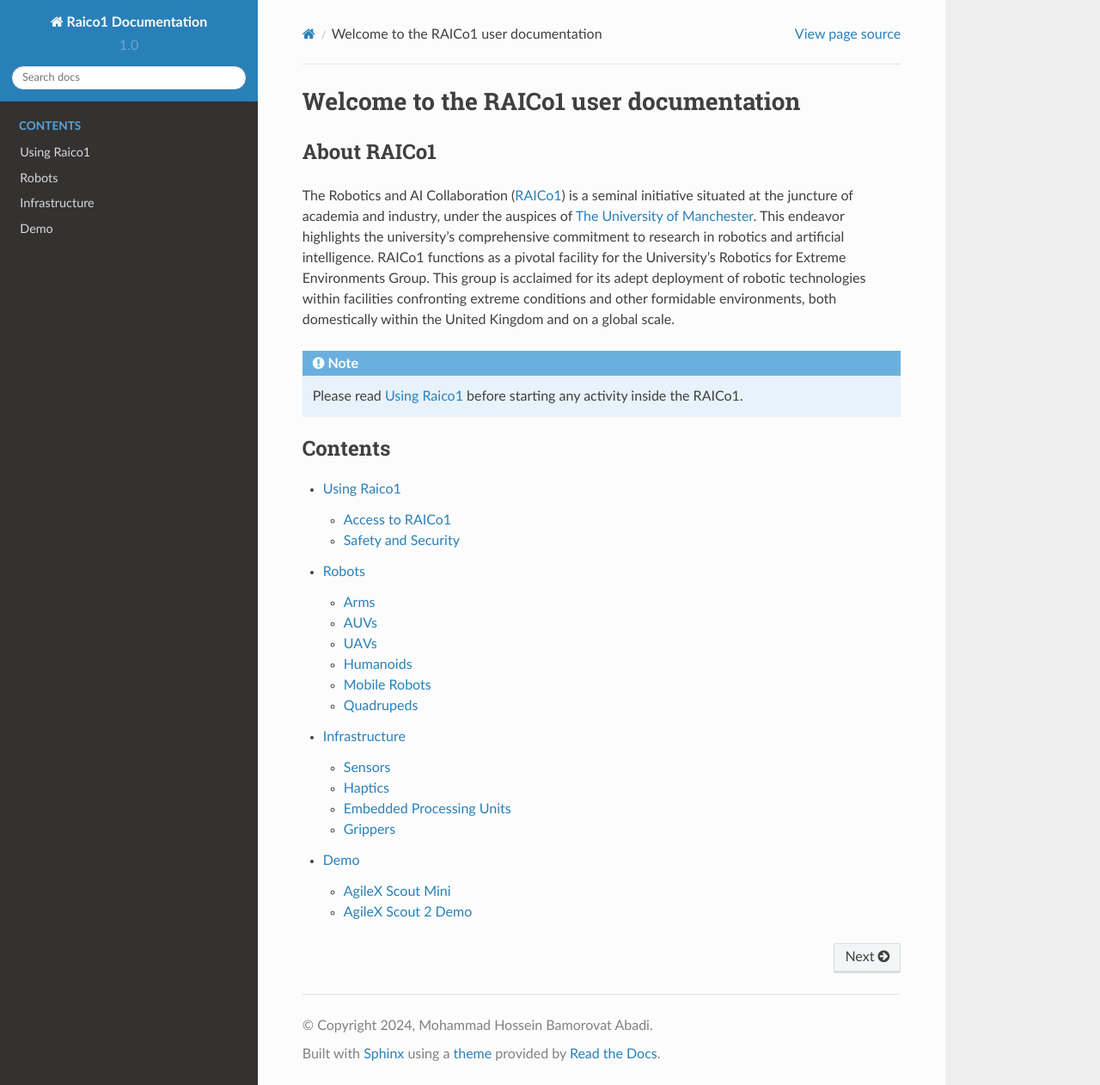
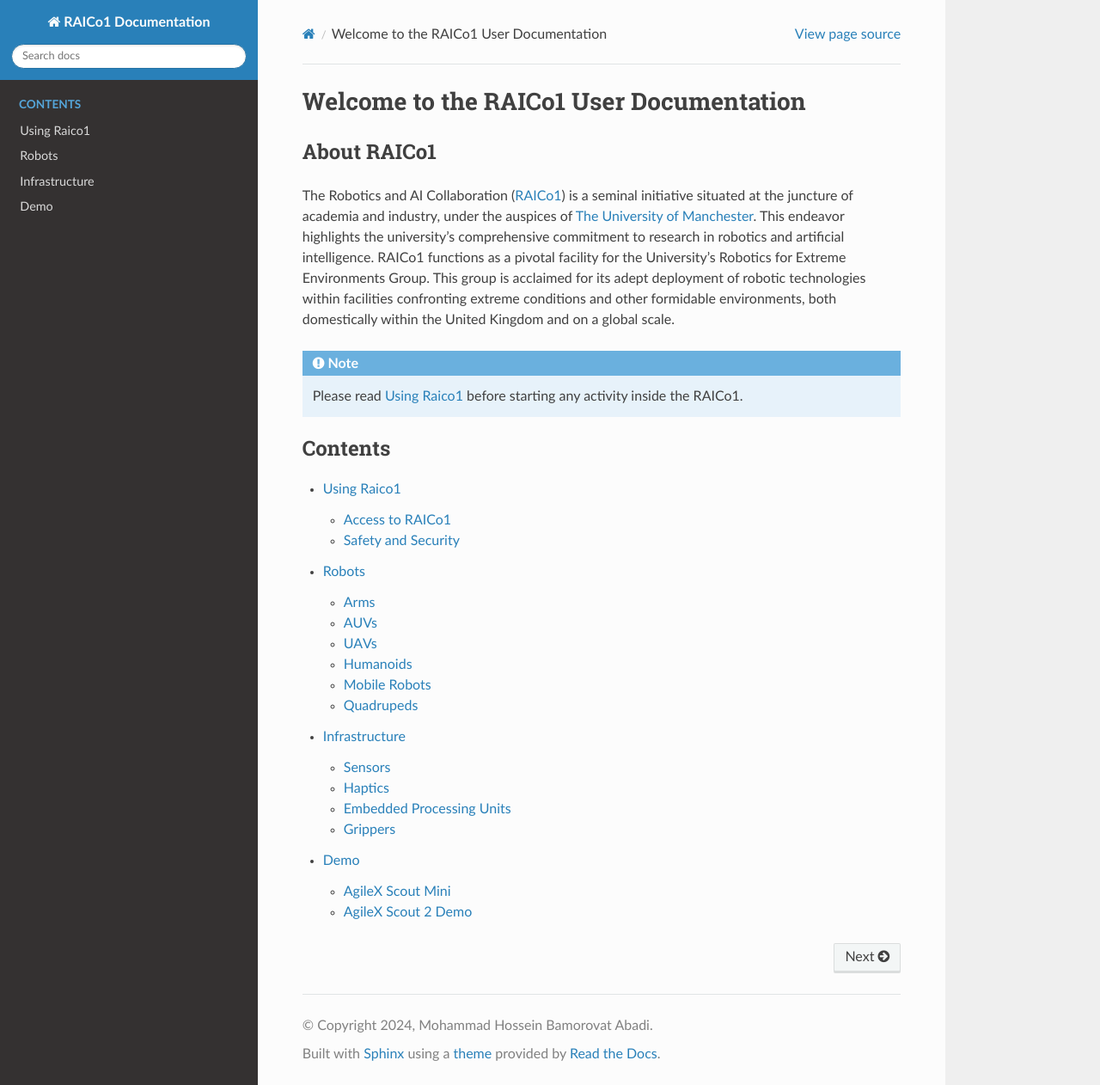
Before and after one commit to UoM-RAICo1/raico-docs, a Sphinx documentation site: the page built from source/index.rst, in a window 1280 px wide and 1262 px high. Shown: the whole window at 86% size. Built offline with Sphinx 7.4.7 and the Read the Docs theme 2.0.0, drawn with Linux system fonts in a browser that asks for light colours.

Commit message:
correct some changes typo

```diff
--- a/source/conf.py
+++ b/source/conf.py
@@ -4,7 +4,7 @@
 # https://www.sphinx-doc.org/en/master/usage/configuration.html
 
 
-project = 'Raico1 Documentation'
+project = 'RAICo1 Documentation'
 copyright = '2024, Mohammad Hossein Bamorovat Abadi'
 author = 'Mohammad Hossein Bamorovat Abadi'
 release = '1.0.0'
@@ -20,7 +20,7 @@
 # built documents.
 #
 # The short X.Y version.
-version = '1.0'
+# version = '1.0'
 
 # -- Options for HTML output -------------------------------------------------
 html_theme = 'sphinx_rtd_theme'
--- a/source/index.rst
+++ b/source/index.rst
@@ -3,7 +3,7 @@
 .. _the University of Manchester: https://www.manchester.ac.uk/
 
 
-Welcome to the RAICo1 user documentation
+Welcome to the RAICo1 User Documentation
 =============================================
 
 .. _about:
```
